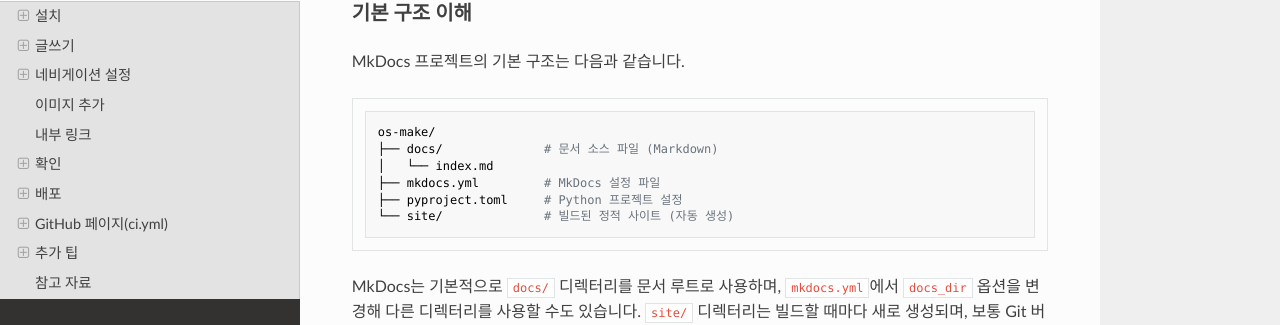
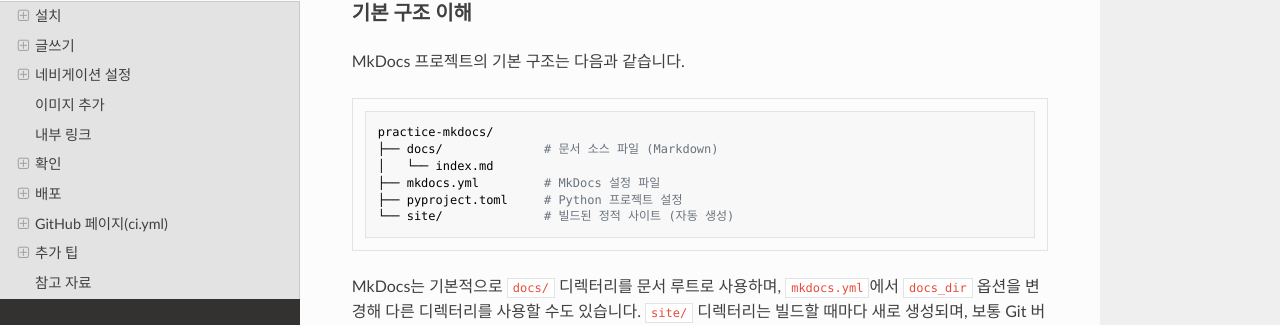
Before and after one commit to sigmadream/practice-mkdocs, an MkDocs documentation site: the page built from docs/index.md, in a window 1280 px wide and 900 px high, scrolled down 2064 px. Shown: the part 135-460 px from the top of the window. Built offline with MkDocs 1.6.1, drawn with Linux system fonts in a browser that asks for light colours; nearby versions of some CDN libraries; a script that is not in the unit is left out.

Commit message:
fix: index.md
- 오타 수정

````diff
--- a/docs/index.md
+++ b/docs/index.md
@@ -74,7 +74,7 @@
 MkDocs 프로젝트의 기본 구조는 다음과 같습니다.
 
 ```text
-os-make/
+practice-mkdocs/
 ├── docs/              # 문서 소스 파일 (Markdown)
 │   └── index.md
 ├── mkdocs.yml         # MkDocs 설정 파일
````
